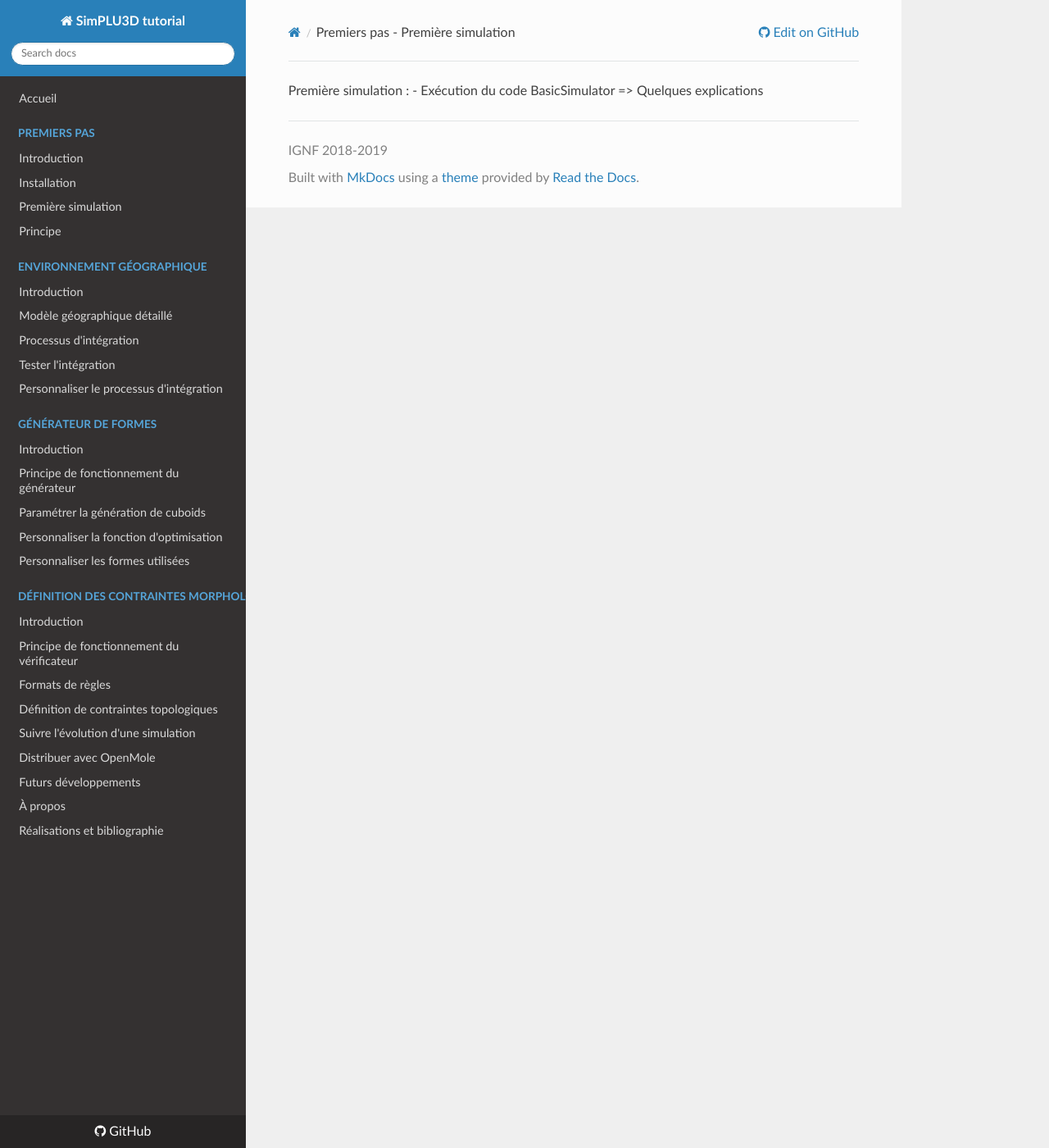
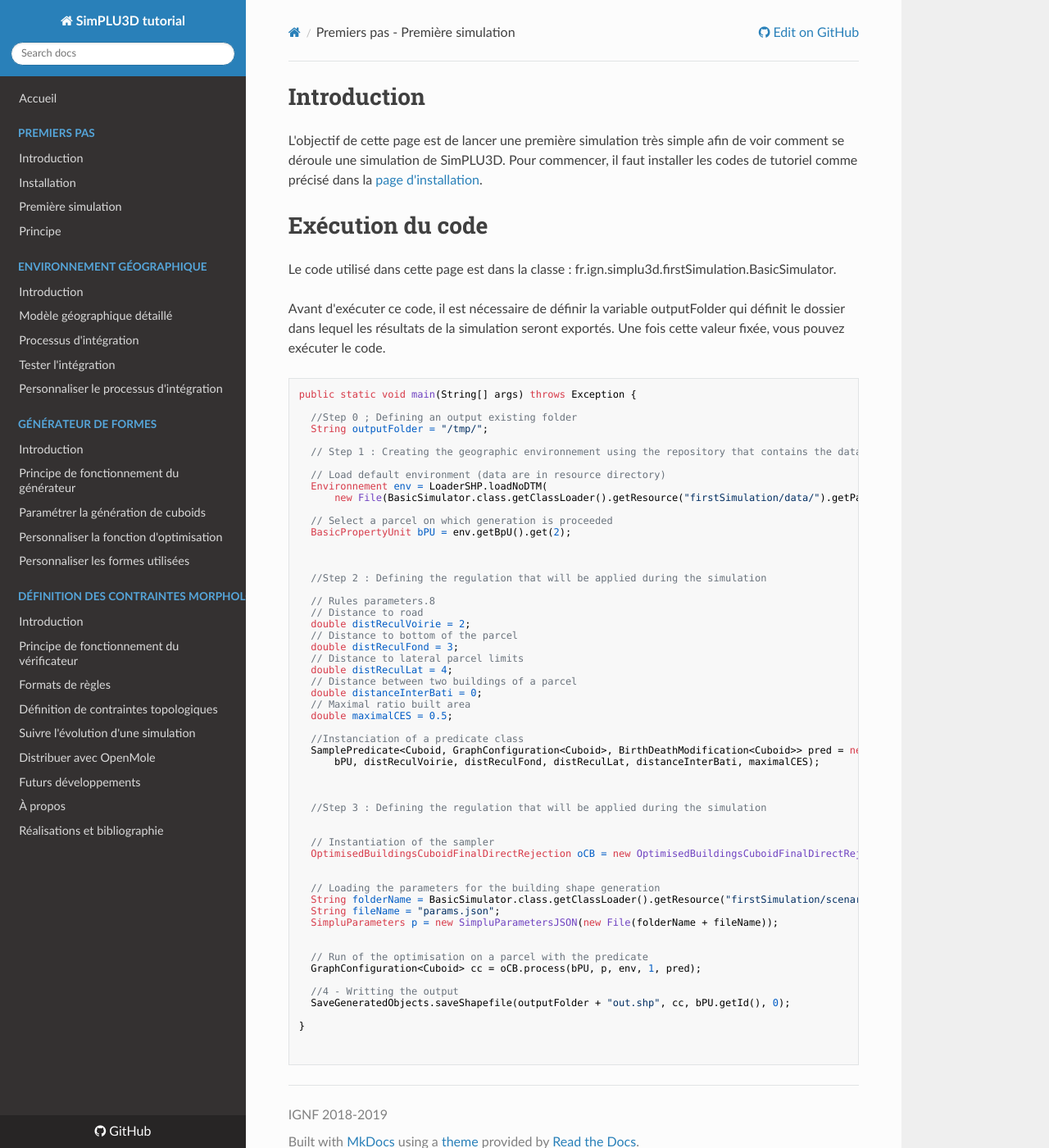
Before and after one commit to SimPLU3D/simplu3D-tutorial, an MkDocs documentation site: the page built from docs/begin/first_simulation.md, in a window 1280 px wide and 1400 px high. Shown: the whole window at 82% size. Built offline with MkDocs 1.6.1, drawn with Linux system fonts in a browser that asks for light colours; nearby versions of some CDN libraries.

Commit message:
Adding images and begin of first simulation

````diff
--- a/docs/begin/first_simulation.md
+++ b/docs/begin/first_simulation.md
@@ -6,6 +6,76 @@ date: 2018-10-26
 
 ---
 
+# Introduction
 
-Première simulation :
-- Exécution du code BasicSimulator => Quelques explications
+L'objectif de cette page est de lancer une première simulation très simple afin de voir comment se déroule une simulation de SimPLU3D. Pour commencer, il faut installer les codes de tutoriel comme précisé dans la [page d'installation](installation.md).
+
+# Exécution du code
+
+Le code utilisé dans cette page est dans la classe :  fr.ign.simplu3d.firstSimulation.BasicSimulator.
+
+Avant d'exécuter ce code, il est nécessaire de définir la variable outputFolder qui définit le dossier dans lequel les résultats de la simulation seront exportés. Une fois cette valeur fixée, vous pouvez exécuter le code.
+
+
+
+
+```Java
+public static void main(String[] args) throws Exception {
+
+  //Step 0 ; Defining an output existing folder
+  String outputFolder = "/tmp/";
+
+  // Step 1 : Creating the geographic environnement using the repository that contains the data
+
+  // Load default environment (data are in resource directory)
+  Environnement env = LoaderSHP.loadNoDTM(
+      new File(BasicSimulator.class.getClassLoader().getResource("firstSimulation/data/").getPath()));
+
+  // Select a parcel on which generation is proceeded
+  BasicPropertyUnit bPU = env.getBpU().get(2);
+
+
+
+  //Step 2 : Defining the regulation that will be applied during the simulation
+
+  // Rules parameters.8
+  // Distance to road
+  double distReculVoirie = 2;
+  // Distance to bottom of the parcel
+  double distReculFond = 3;
+  // Distance to lateral parcel limits
+  double distReculLat = 4;
+  // Distance between two buildings of a parcel
+  double distanceInterBati = 0;
+  // Maximal ratio built area
+  double maximalCES = 0.5;
+
+  //Instanciation of a predicate class
+  SamplePredicate<Cuboid, GraphConfiguration<Cuboid>, BirthDeathModification<Cuboid>> pred = new SamplePredicate<>(
+      bPU, distReculVoirie, distReculFond, distReculLat, distanceInterBati, maximalCES);
+
+
+
+  //Step 3 : Defining the regulation that will be applied during the simulation
+
+
+  // Instantiation of the sampler
+  OptimisedBuildingsCuboidFinalDirectRejection oCB = new OptimisedBuildingsCuboidFinalDirectRejection();
+
+
+  // Loading the parameters for the building shape generation
+  String folderName = BasicSimulator.class.getClassLoader().getResource("firstSimulation/scenario/").getPath();
+  String fileName = "params.json";
+  SimpluParameters p = new SimpluParametersJSON(new File(folderName + fileName));
+
+
+  // Run of the optimisation on a parcel with the predicate
+  GraphConfiguration<Cuboid> cc = oCB.process(bPU, p, env, 1, pred);
+
+  //4 - Writting the output
+  SaveGeneratedObjects.saveShapefile(outputFolder + "out.shp", cc, bPU.getId(), 0);
+
+}
+
+
+```
````
Also changed, not shown: docs/begin/img/data-in-simu0.png (added), docs/begin/img/results-simu-0.png (added).
